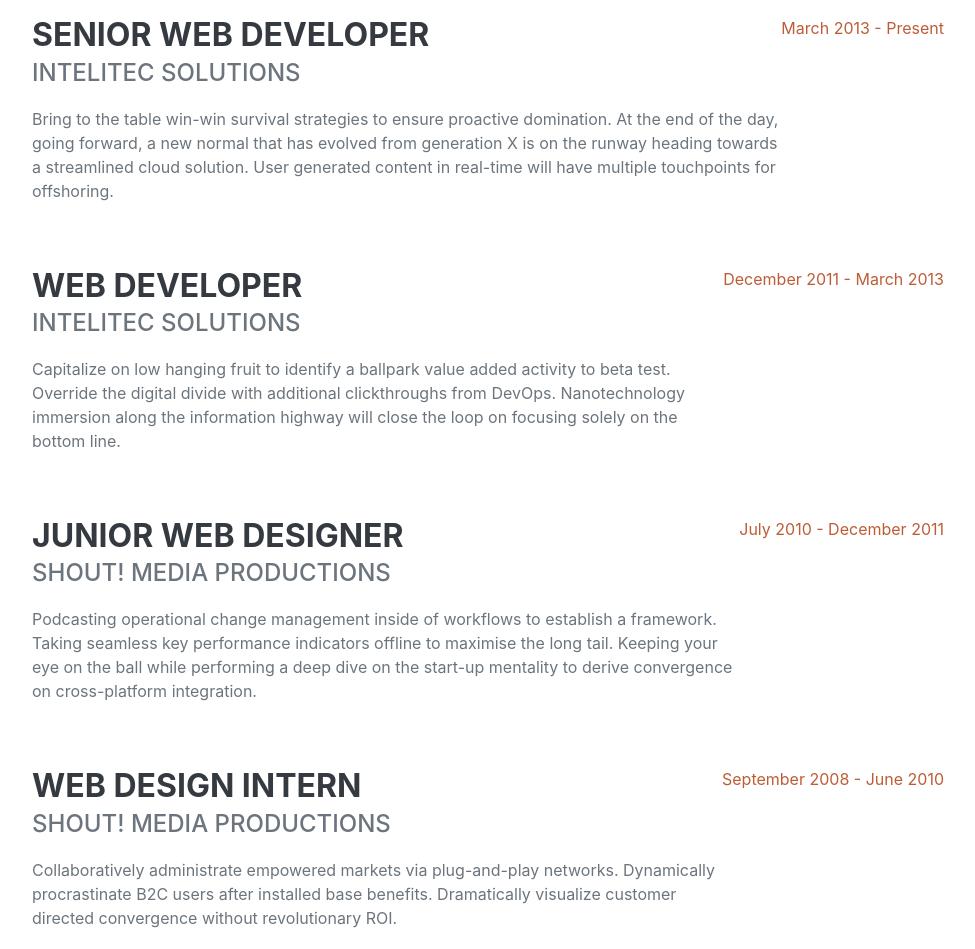
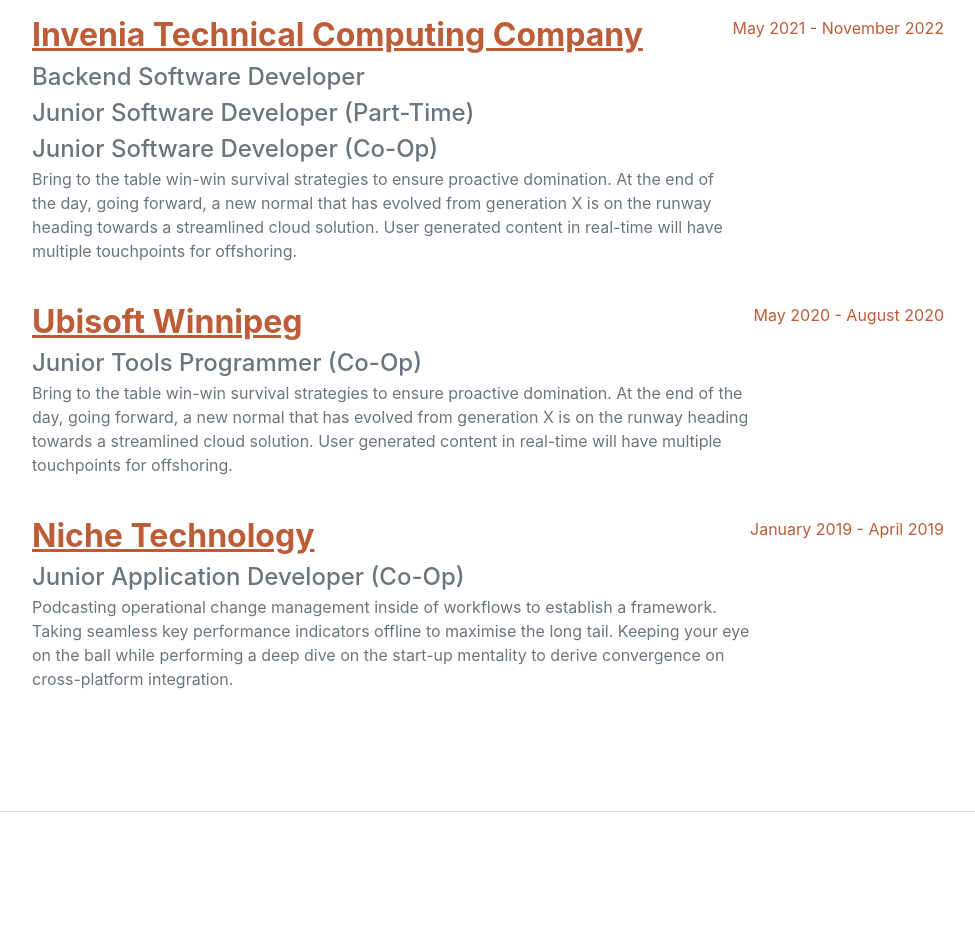
Before and after one commit to TylerLoewen/TylerLoewen.github.io, a plain HTML site: page index.html in a window 1280 px wide. Shown: the part 980-1929 px from the top of the page, without its empty margins (288-1263 px from the left). Drawn offline with nearby package versions, Linux system fonts and the light colour scheme; a web font is replaced by a local one.

Commit message:
Add experience

```diff
--- a/index.html
+++ b/index.html
@@ -59,37 +59,40 @@
             <section class="resume-section" id="experience">
                 <div class="resume-section-content">
                     <h2 class="mb-5">Experience</h2>
-                    <div class="d-flex flex-column flex-md-row justify-content-between mb-5">
+                    <div class="d-flex flex-column flex-md-row justify-content-between mb-4">
                         <div class="flex-grow-1">
-                            <h3 class="mb-0">Senior Web Developer</h3>
-                            <div class="subheading mb-3">Intelitec Solutions</div>
+                            <a href="https://www.invenia.ca" target="_blank">
+                                <h3 class="mb-1 text-capitalize link-primary">Invenia Technical Computing Company</h3>
+                            </a>
+                            <div class="subheading mb-0 text-capitalize">Backend Software Developer</div>
+                            <div class="subheading mb-0 text-capitalize">Junior Software Developer (Part-time)</div>
+                            <div class="subheading mb-0 text-capitalize">Junior Software Developer (Co-op)</div>
                             <p>Bring to the table win-win survival strategies to ensure proactive domination. At the end of the day, going forward, a new normal that has evolved from generation X is on the runway heading towards a streamlined cloud solution. User generated content in real-time will have multiple touchpoints for offshoring.</p>
                         </div>
-                        <div class="flex-shrink-0"><span class="text-primary">March 2013 - Present</span></div>
+                        <div class="flex-shrink-0">
+                            <span class="text-primary">May 2021 - November 2022</span>
+                            <!-- <span class="text-primary">May 2021 - November 2022</span> -->
+                        </div>
                     </div>
-                    <div class="d-flex flex-column flex-md-row justify-content-between mb-5">
+                    <div class="d-flex flex-column flex-md-row justify-content-between mb-4">
                         <div class="flex-grow-1">
-                            <h3 class="mb-0">Web Developer</h3>
-                            <div class="subheading mb-3">Intelitec Solutions</div>
-                            <p>Capitalize on low hanging fruit to identify a ballpark value added activity to beta test. Override the digital divide with additional clickthroughs from DevOps. Nanotechnology immersion along the information highway will close the loop on focusing solely on the bottom line.</p>
+                            <a href="https://winnipeg.ubisoft.com" target="_blank">
+                                <h3 class="mb-1 text-capitalize link-primary">Ubisoft Winnipeg</h3>
+                            </a>
+                            <div  class="subheading mb-0 text-capitalize">Junior Tools Programmer (Co-op)</div>
+                            <p>Bring to the table win-win survival strategies to ensure proactive domination. At the end of the day, going forward, a new normal that has evolved from generation X is on the runway heading towards a streamlined cloud solution. User generated content in real-time will have multiple touchpoints for offshoring.</p>
                         </div>
-                        <div class="flex-shrink-0"><span class="text-primary">December 2011 - March 2013</span></div>
+                        <div class="flex-shrink-0"><span class="text-primary">May 2020 - August 2020</span></div>
                     </div>
-                    <div class="d-flex flex-column flex-md-row justify-content-between mb-5">
+                    <div class="d-flex flex-column flex-md-row justify-content-between mb-4">
                         <div class="flex-grow-1">
-                            <h3 class="mb-0">Junior Web Designer</h3>
-                            <div class="subheading mb-3">Shout! Media Productions</div>
+                            <a href="https://nicherms.com" target="_blank">
+                                <h3 class="mb-1 text-capitalize link-primary">Niche Technology</h3>
+                            </a>
+                            <div class="subheading mb-0 text-capitalize">Junior Application Developer (Co-op)</div>
                             <p>Podcasting operational change management inside of workflows to establish a framework. Taking seamless key performance indicators offline to maximise the long tail. Keeping your eye on the ball while performing a deep dive on the start-up mentality to derive convergence on cross-platform integration.</p>
                         </div>
-                        <div class="flex-shrink-0"><span class="text-primary">July 2010 - December 2011</span></div>
-                    </div>
-                    <div class="d-flex flex-column flex-md-row justify-content-between">
-                        <div class="flex-grow-1">
-                            <h3 class="mb-0">Web Design Intern</h3>
-                            <div class="subheading mb-3">Shout! Media Productions</div>
-                            <p>Collaboratively administrate empowered markets via plug-and-play networks. Dynamically procrastinate B2C users after installed base benefits. Dramatically visualize customer directed convergence without revolutionary ROI.</p>
-                        </div>
-                        <div class="flex-shrink-0"><span class="text-primary">September 2008 - June 2010</span></div>
+                        <div class="flex-shrink-0"><span class="text-primary">January 2019 - April 2019</span></div>
                     </div>
                 </div>
             </section>
```
